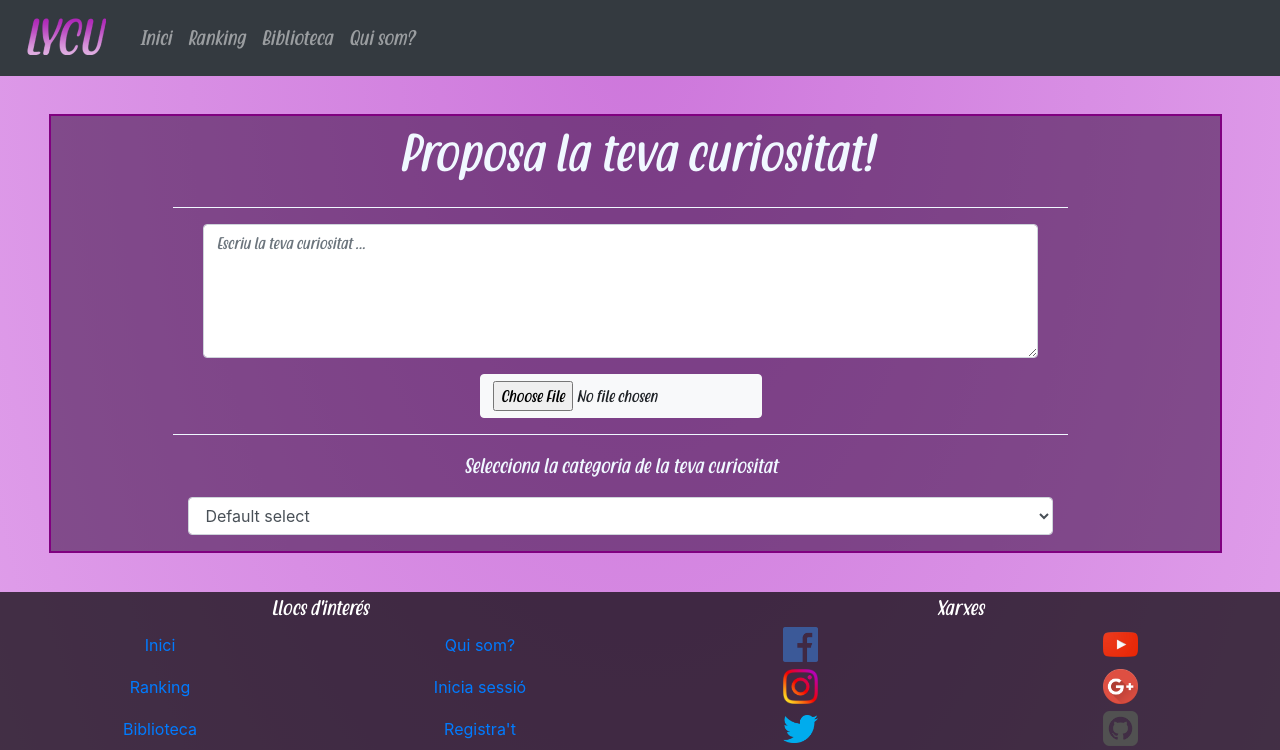
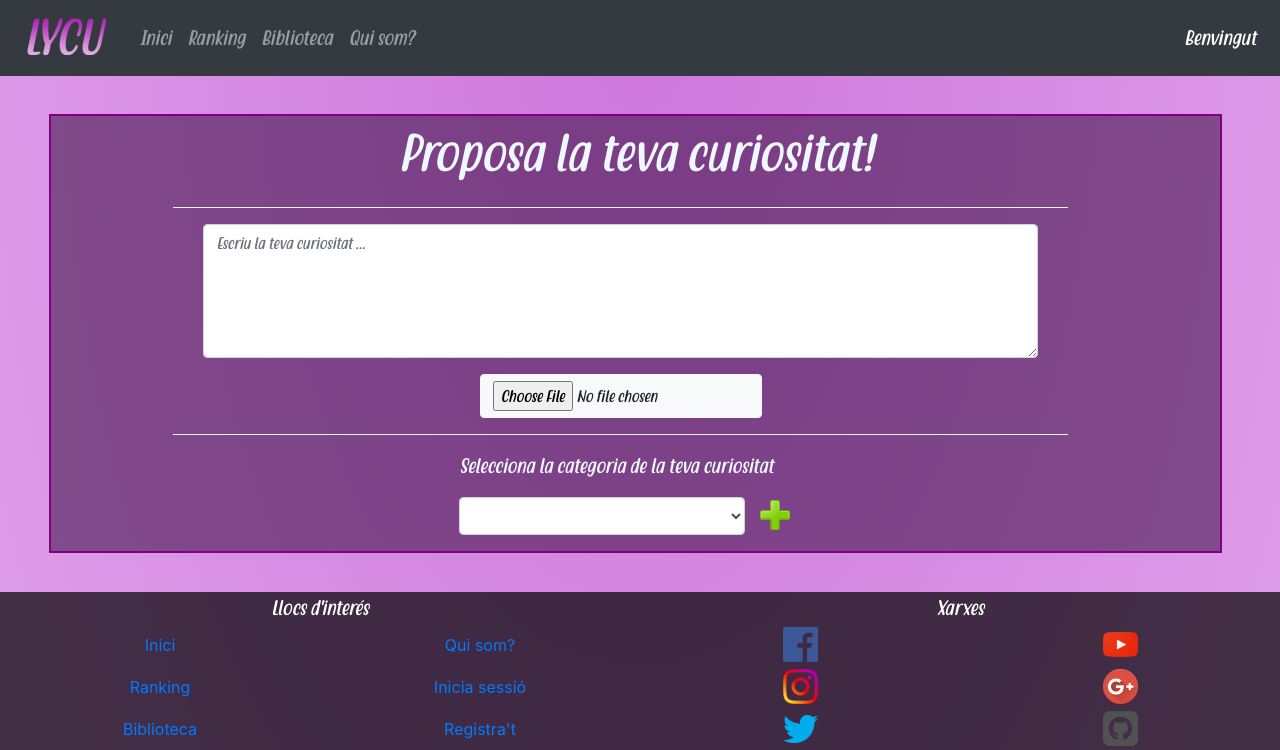
Before and after one commit to helbaz/Lycu, a Python web app: template Lycu/templates/Proposar.html in a window 1280 px wide. Shown: the top 750 px of the page. Run offline with Jinja, Linux system fonts and the light colour scheme; the template is opened without the code that fills it, so the values that code supplies are empty; some libraries are stand-ins or nearby versions.

Commit message:
Add files via upload
Commit final de 01/02/2019

```diff
--- a/Lycu/templates/Benvingut.html
+++ b/Lycu/templates/Benvingut.html
@@ -42,7 +42,7 @@
                         <a class="nav-link" href="IniciaSessi%C3%B3.html">Inicia sessió</a>
                     </li>
                     <li class="nav-item">
-                        <a class="nav-link active" href="Registra.html">Registra't</a>
+                        <a class="nav-link " href="Registra.html">Registra't</a>
                     </li>
                 </ul>
             </div>
--- a/Lycu/templates/Proposar.css
+++ b/Lycu/templates/Proposar.css
@@ -218,3 +218,14 @@ hr{
     font-family: "nav";
     font-size: 20px;
 }
+select{
+    text-align-last: center;
+}
+.plusgreen{
+    margin-top: 3px;
+    width: 30px;
+    height: auto;
+}
+.contentselect{
+    margin-left: 10px;
+}
--- a/Lycu/templates/Proposar.html
+++ b/Lycu/templates/Proposar.html
@@ -3,6 +3,7 @@
     <head>
         <meta name="viewport" content="width=device-width, initial-scale=1.0">
         <link rel="stylesheet" href="https://stackpath.bootstrapcdn.com/bootstrap/4.2.1/css/bootstrap.min.css" integrity="sha384-GJzZqFGwb1QTTN6wy59ffF1BuGJpLSa9DkKMp0DgiMDm4iYMj70gZWKYbI706tWS" crossorigin="anonymous">
+        <meta charset="UTF-8">
 
 
         <script src="https://code.jquery.com/jquery-3.3.1.slim.min.js" integrity="sha384-q8i/X+965DzO0rT7abK41JStQIAqVgRVzpbzo5smXKp4YfRvH+8abtTE1Pi6jizo" crossorigin="anonymous"></script>
@@ -35,6 +36,11 @@
                     </li>
                     <li class="nav-item">
                         <a class="nav-link" href="Quisom.html">Qui som?</a>
+                    </li>
+                </ul>
+                <ul class="navbar-nav md-auto">
+                    <li class="nav-item">
+                        <a class="nav-link active" href="IniciaSessi%C3%B3.html">Benvingut</a>
                     </li>
                 </ul>
 
@@ -80,13 +86,18 @@
 					</div>
                     <hr> <!-- Linia -->
 				<div class="panel-body">
-							<div class="col-lg-12 inicisesioitems">
+							<div class="col-lg-5 inicisesioitems">
 								<form id="login-form" method="post" role="form" style="display: block;">
-                                    <div class="form-group text-center">
+                                    <div class="form-group text-center row contentselect">
                                         <p class="cat">Selecciona la categoria de la teva curiositat</p>
-                                        <select class="form-control">
-  <option>Default select</option>
-</select>
+                                        <select class="form-control col-lg-10">
+                                            <option selected></option>
+                                            <option></option>
+                                        </select>
+                                        <div class="col-lg-1 divimg">
+                                            <img src="Images/plusgreen.png" class="plusgreen">
+                                        </div>
+
 				                    </div>
 								</form>
 							</div>
```
Also changed, not shown: Lycu/templates/Images/plusgreen.png (added).
